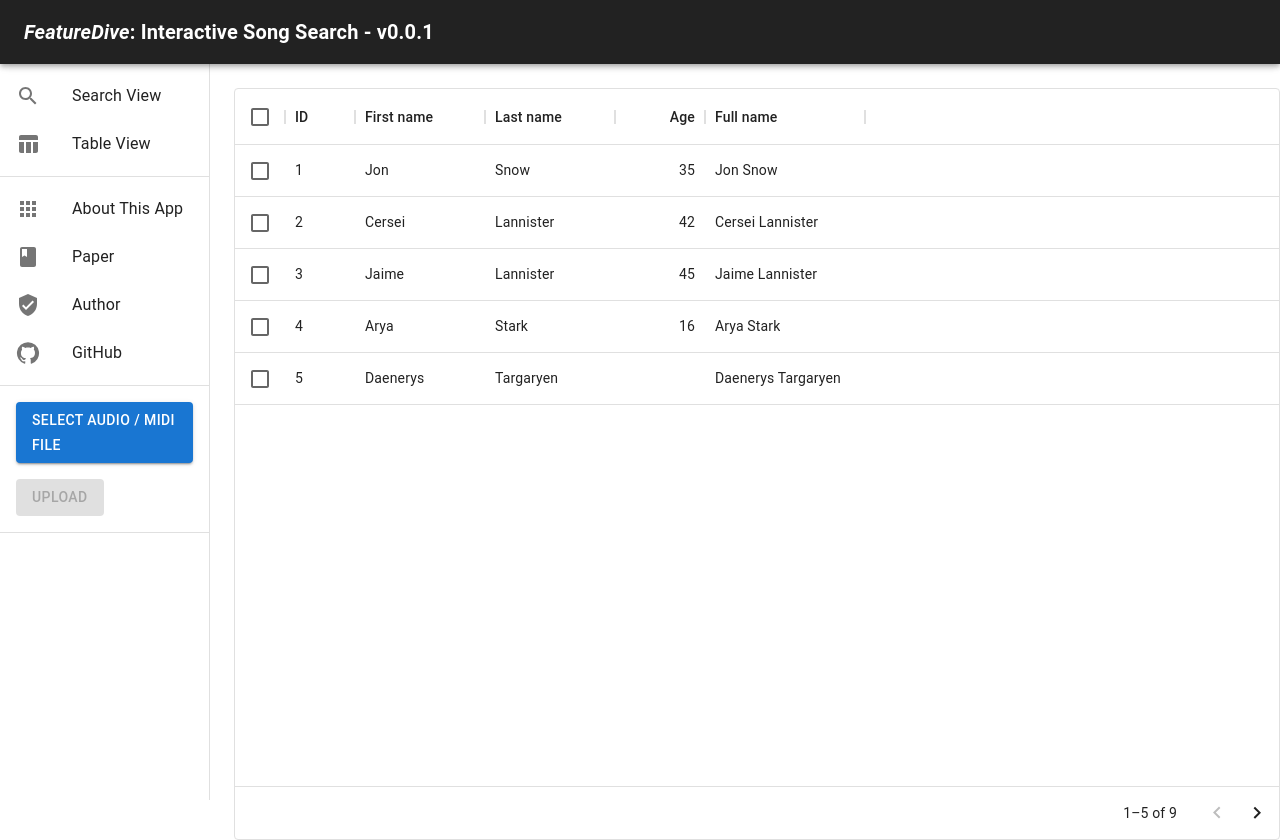
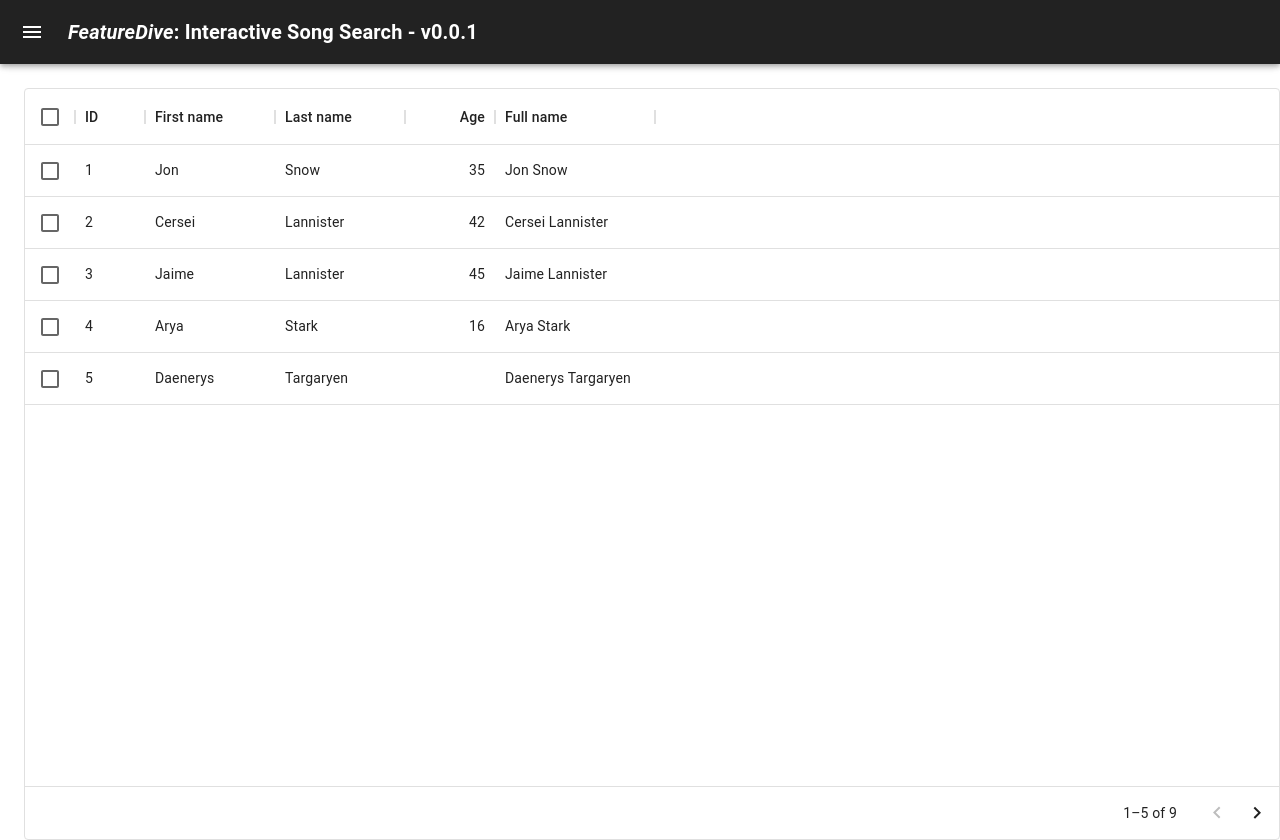
Before and after one commit to atsukoba/interactive-music-search, a Next.js app in the folder web_interface/: page /table in a window 1280 px wide. Built offline with nearby package versions, Linux system fonts and the light colour scheme; no server answers.

Commit message:
sidebar as closable drawer

```diff
--- a/web_interface/components/Layout.tsx
+++ b/web_interface/components/Layout.tsx
@@ -18,6 +18,7 @@ import {
   GitHub,
   Home,
   Inbox,
+  Menu,
   Search,
   TableChart,
   VerifiedUser,
@@ -33,6 +34,7 @@ import {
   FormControlLabel,
   FormGroup,
   Grid,
+  IconButton,
   List,
   ListItem,
   ListItemButton,
@@ -45,7 +47,7 @@ import { styled } from "@mui/material/styles";
 
 import { postUserFile } from "../api/user_data";
 
-const drawerWidth = 210;
+const drawerWidth = 270;
 
 interface IProps {
   children: ReactNode;
@@ -56,7 +58,13 @@ const Input = styled("input")({
 });
 
 export default function Layout({ children }: IProps) {
+  const [drawerOpen, setDrawerOpen] = useState<boolean | undefined>(false);
   const [selectedFile, selectFile] = useState<FormData | undefined>(undefined);
+
+  const toggleDrawer: MouseEventHandler<HTMLButtonElement> = () => {
+    console.log(drawerOpen);
+    setDrawerOpen(!drawerOpen);
+  };
 
   const handleChange: ChangeEventHandler<HTMLInputElement> = (event) => {
     if (event.target.files && event.target.files[0]) {
@@ -93,6 +101,15 @@ export default function Layout({ children }: IProps) {
         style={{ backgroundColor: "#222222" }}
       >
         <Toolbar>
+          <IconButton
+            color="inherit"
+            aria-label="open drawer"
+            onClick={toggleDrawer}
+            edge="start"
+            sx={{ mr: 2 }}
+          >
+            <Menu />
+          </IconButton>
           <Typography
             variant="h6"
             noWrap
@@ -104,11 +121,16 @@ export default function Layout({ children }: IProps) {
         </Toolbar>
       </AppBar>
       <Drawer
-        variant="permanent"
+        open={drawerOpen}
+        onClose={toggleDrawer}
+        variant="persistent"
+        anchor="left"
         sx={{
-          width: drawerWidth,
+          // width: drawerOpen ? drawerWidth : 0,
+          width:  0,
           flexShrink: 0,
           [`& .MuiDrawer-paper`]: {
+            // width: drawerOpen ? drawerWidth : 0,
             width: drawerWidth,
             boxSizing: "border-box",
           },
```
Also changed, not shown: web_interface/pages/index.tsx (+6 -7 lines).
